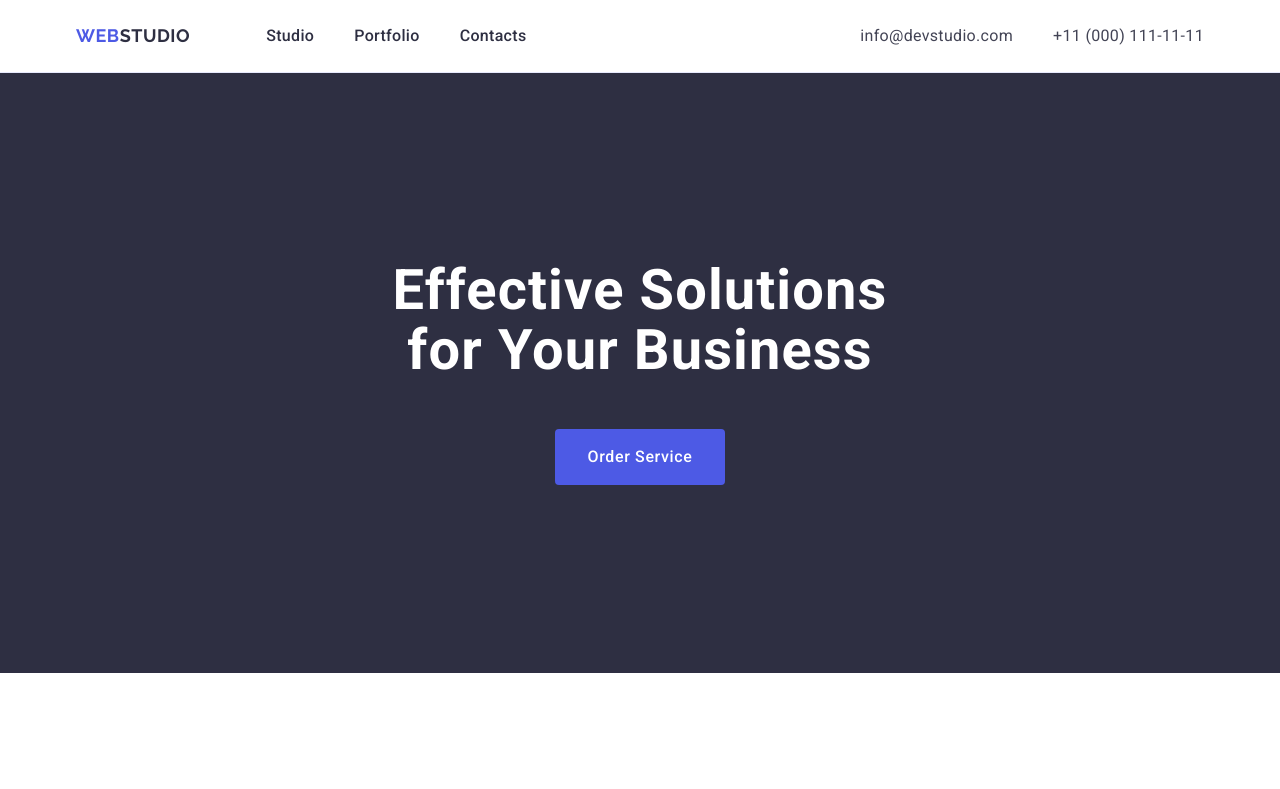
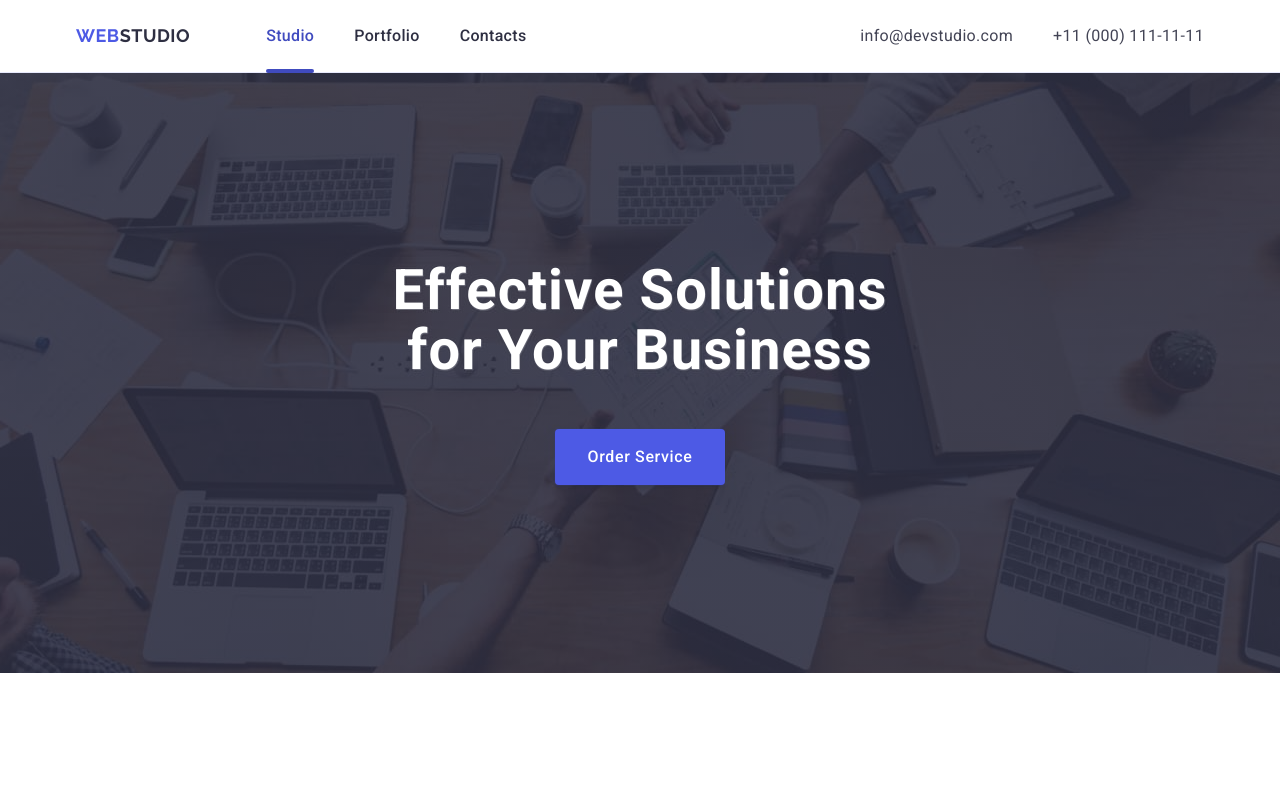
Before and after one commit to Kensay81/goit-markup-hw-04, a plain HTML site: page index.html in a window 1280 px wide. Shown: the top 789 px of the page. Drawn offline with nearby package versions, Linux system fonts and the light colour scheme.

Commit message:
header + esol done

```diff
--- a/css/styles.css
+++ b/css/styles.css
@@ -96,10 +96,27 @@ ul,ol {
     letter-spacing: 0.02em;
     padding: 24px 0;
     display: flex;
+    transition: color 250ms cubic-bezier(0.4, 0, 0.2, 1);
 }
 
 .nav-link:hover, .nav-link:focus {
     color: #404BBF;
+}
+
+.current {
+    position: relative;
+    color: #404BBF;
+}
+
+.current::after {
+    content: "";
+    position: absolute;
+    left: 0;
+    bottom: -1px;
+    background-color: #404BBF;
+    border-radius: 2px;
+    height: 4px;
+    width: 100%;
 }
 
 .address {
@@ -117,6 +134,7 @@ ul,ol {
     line-height: 150%;
     letter-spacing: 0.02em;
     color: var(--slate);
+    transition: color cubic-bezier(0.4, 0, 0.2, 1);
 }
 
 .address-link:hover, .address-link:focus {
@@ -126,6 +144,14 @@ ul,ol {
 .esol {
     background: var(--navy-blue);
     padding: 188px 0;
+}
+
+.esol-back-img {
+    background-repeat: no-repeat;
+    background-image: linear-gradient(rgba(46, 47, 66, 0.7), rgba(46, 47, 66, 0.7)), url(../images/heroimage.jpg);
+    background-position: center;
+    max-width: 1440px;
+    background-size: cover;
 }
 
 .esol-head {
--- a/index.html
+++ b/index.html
@@ -23,7 +23,7 @@
         <nav class="navigation">
             <a class="logo" href="./index.html">Web<span class="logo-part">Studio</span></a>
             <ul class="nav-list">
-                <li><a class="nav-link" href="./index.html">Studio</a></li>
+                <li><a class="nav-link current" href="./index.html">Studio</a></li>
                 <li><a class="nav-link" href="">Portfolio</a></li>
                 <li><a class="nav-link" href="">Contacts</a></li>
             </ul>
@@ -38,7 +38,7 @@
     </header>
 
     <main>
-        <section class="esol">
+        <section class="esol esol-back-img">
             <div class="container flex direction-column">
             <h1 class="esol-head" >Effective Solutions<br>
             for Your Business</h1>
```
Also changed, not shown: images/heroimage.jpg (added), images/icons.svg (added).
